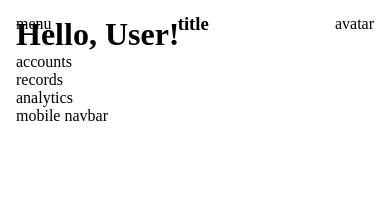
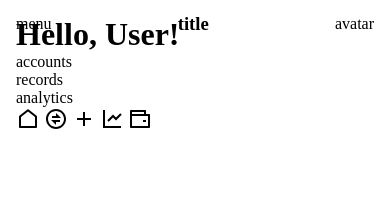
Before and after one commit to AltanfizGenity/BudgetEve-deprecated, a Svelte app: page / in a window 390 px wide. Shown: the top 197 px of the page. Built offline with nearby package versions, Linux system fonts and the light colour scheme.

Commit message:
feat(MobileNavbar): add icon butotn

```diff
--- a/src/app.css
+++ b/src/app.css
@@ -17,3 +17,7 @@ body {
 #app {
   width: 100%;
 }
+
+button {
+  cursor: pointer;
+}
--- a/src/components/navbar/MobileNavbar.svelte
+++ b/src/components/navbar/MobileNavbar.svelte
@@ -1,3 +1,18 @@
+<script>
+    import {
+  AccountsButton,
+  AddButton,
+  AnalyticsButton,
+  HomeButton,
+  RecordsButton,
+} from '../buttons/icon-button/';
+
+
+</script>
 <nav id="mobile-navbar">
-    mobile navbar
+    <HomeButton/>
+    <RecordsButton/>
+    <AddButton/>
+    <AnalyticsButton/>
+    <AccountsButton/>
 </nav>
```
